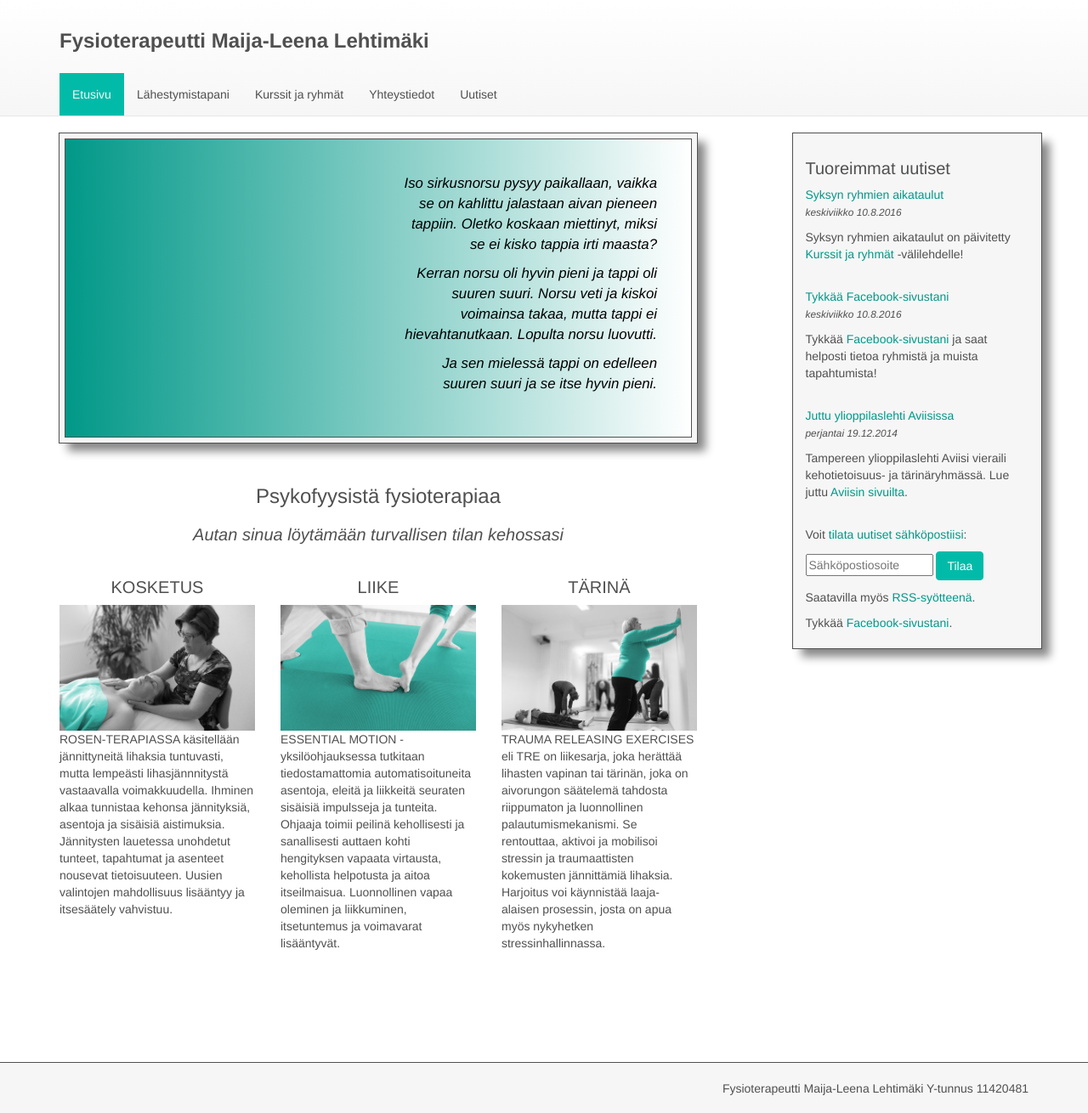
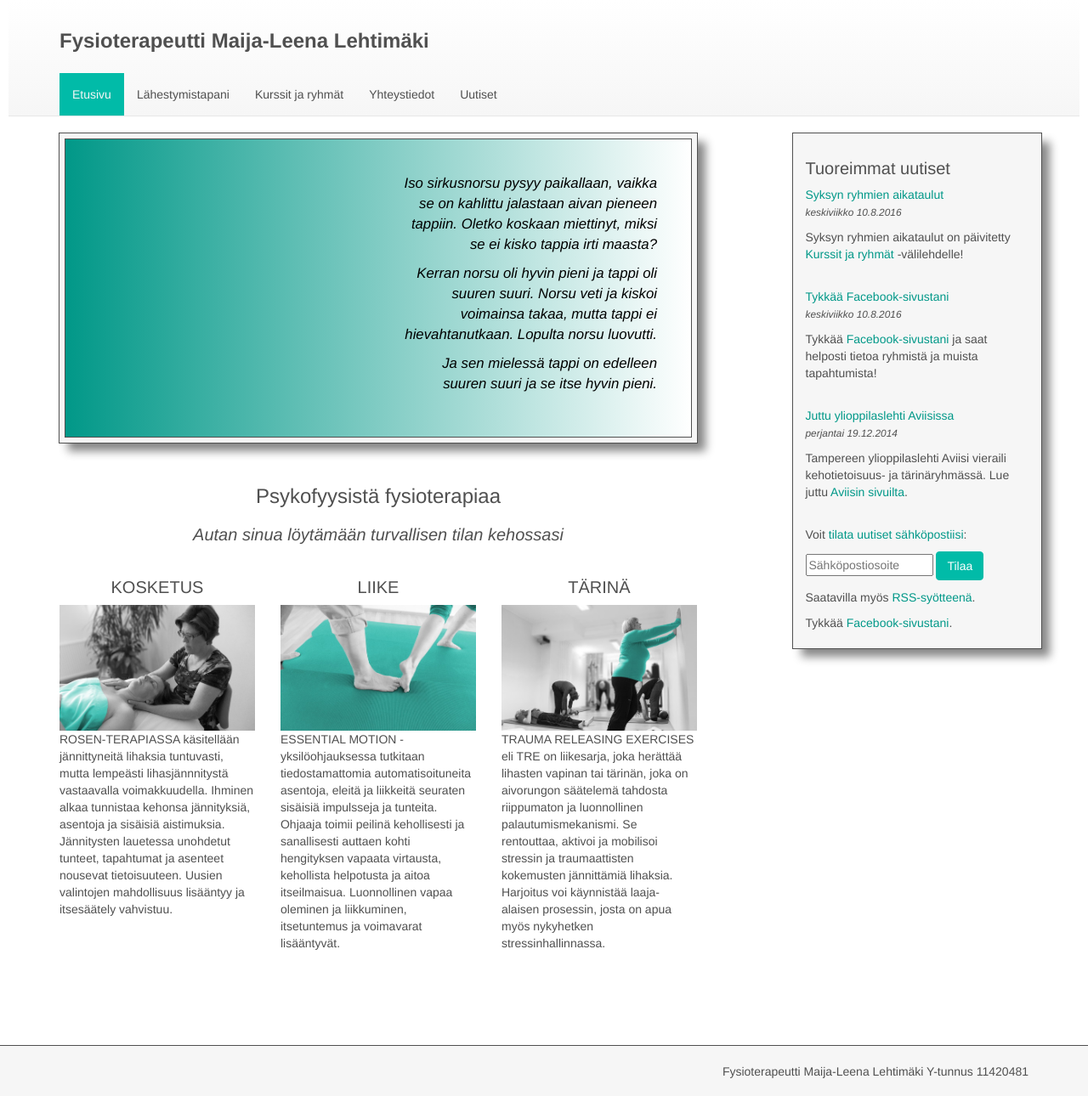
Before and after one commit to jluttine/maijaleenalehtimaki.fi, a Jekyll site: the page built from _pages/00-etusivu.html, in a window 1280 px wide. Shown: the whole page at 85% size. Built offline with Jekyll 4.4.1, drawn with Linux system fonts in a browser that asks for light colours.

Commit message:
Korjaa footerin sijainti

```diff
--- a/_layouts/default.html
+++ b/_layouts/default.html
@@ -5,9 +5,9 @@
 
     <body>
 
-        {% include navbar.html %}
+        <div id="wrap">
 
-        <div id="wrap">
+            {% include navbar.html %}
 
             <main class="container clear-top">
 
--- a/css/main.scss
+++ b/css/main.scss
@@ -137,7 +137,7 @@ aside p {
 
 main {
     //overflow: auto;
-    padding-bottom: $footer-height + 30px;
+    padding-bottom: $footer-height + 20px;
 }
 
 .email-field {
```
